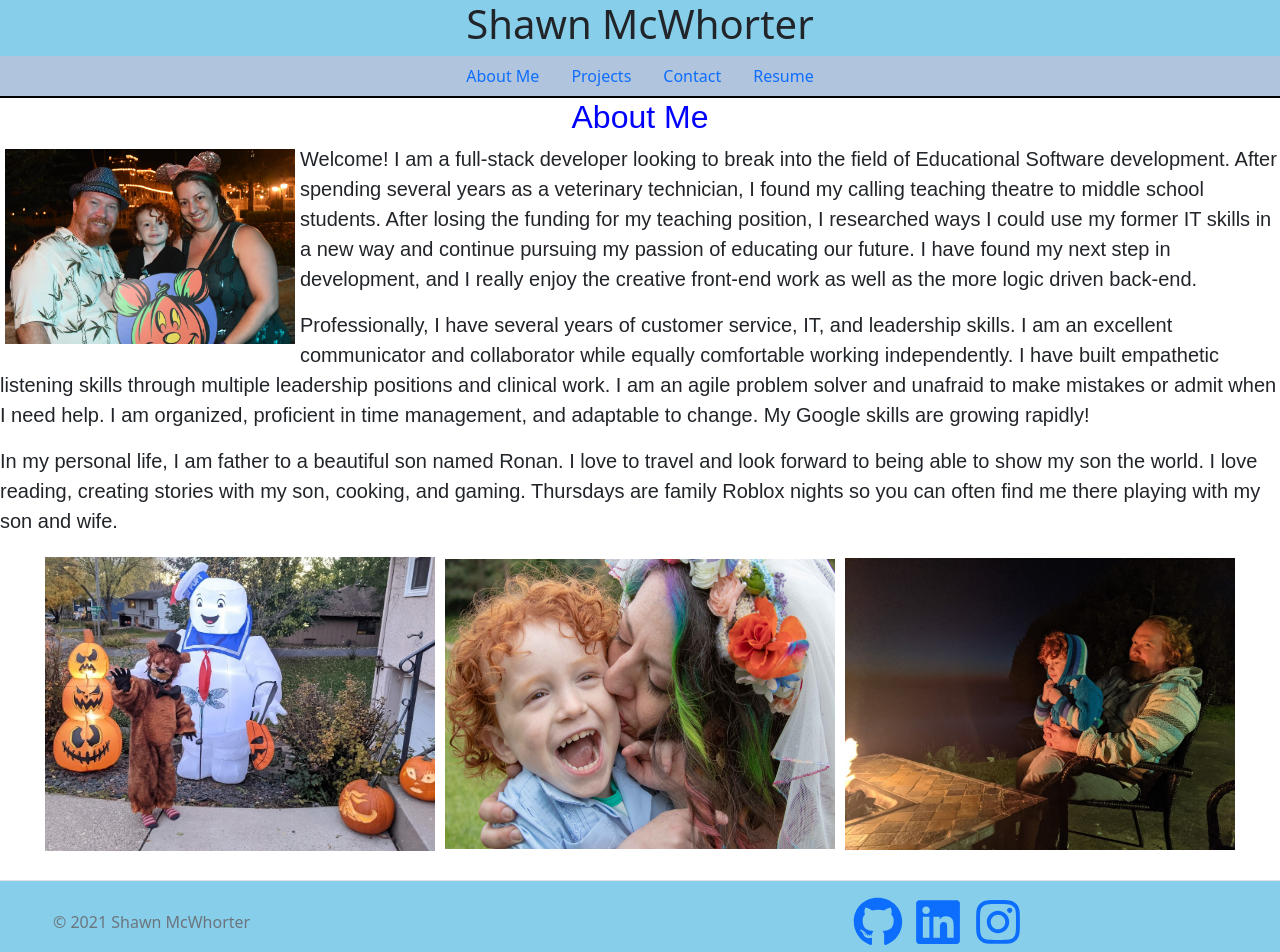
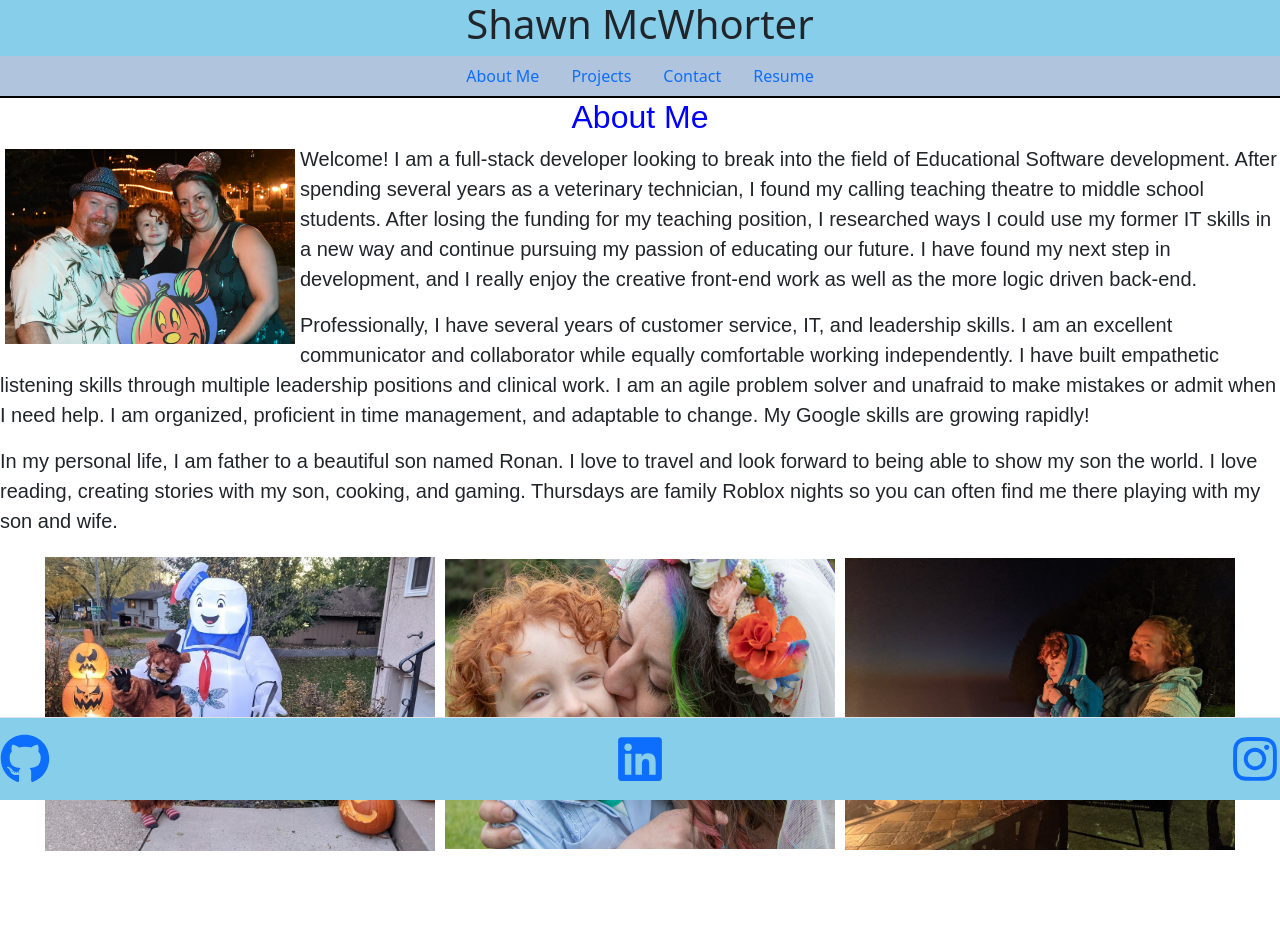
Before and after one commit to Rhandom1/React-Portfolio, a React (Create React App) app: page / in a window 1280 px wide. Shown: the top 952 px of the page. Built offline with nearby package versions, Linux system fonts and the light colour scheme.

Commit message:
Attempting to fix footer positioning

```diff
--- a/src/App.css
+++ b/src/App.css
@@ -45,12 +45,14 @@
 }
 
 .footer {
-  position: relative;
+  position: sticky;
+  bottom: 0px;
   width: 100%;
   height: 10%;
   background-color: skyblue;
+}
 
-}
+
 
 @keyframes App-logo-spin {
   from {
--- a/src/components/Footer.js
+++ b/src/components/Footer.js
@@ -6,17 +6,10 @@ import { FaInstagram } from "react-icons/fa";
 function Footer() {
     return (
         <footer className="d-flex flex-wrap justify-content-between align-items-center py-3 my-4 border-top footer">
-            <div className="col-md-4 d-flex align-items-center">
-                <a href="/" className="mb-3 me-2 mb-md-0 text-muted text-decoration-none lh-1">
-                <svg className="bi" width="30" height="24"></svg>
-                </a>
-                <span className="text-muted">© 2021 Shawn McWhorter</span>
-            </div>
-            <div className="nav col-md-4 justify-content-start list-unstyled d-flex">
-                <a style={{ marginRight: 10 }} href="https://github.com/Rhandom1"><FaGithub size='50px' /></a>
-                <a style={{ marginRight: 10 }} href="https://www.linkedin.com/in/shawn-mcwhorter/" ><FaLinkedin size='50px' /></a>
-                <a style={{ marginRight: 10 }} href="https://www.instagram.com/rhandom01/" ><FaInstagram size='50px' /></a>
-            </div>
+                <a style={{ margin: 0 }} href="https://github.com/Rhandom1"><FaGithub size='50px' /></a>
+                <a style={{ margin: 0  }} href="https://www.linkedin.com/in/shawn-mcwhorter/" ><FaLinkedin size='50px' /></a>
+                <a style={{ margin: 0  }} href="https://www.instagram.com/rhandom01/" ><FaInstagram size='50px' /></a>
+
         </footer>
     )
 }
--- a/src/index.css
+++ b/src/index.css
@@ -1,5 +1,10 @@
-html, body {
+html {
   height: 100%;
+}
+
+body {
+  min-height: 100%;
+  position: relative;
 }
 
 #root {
```
